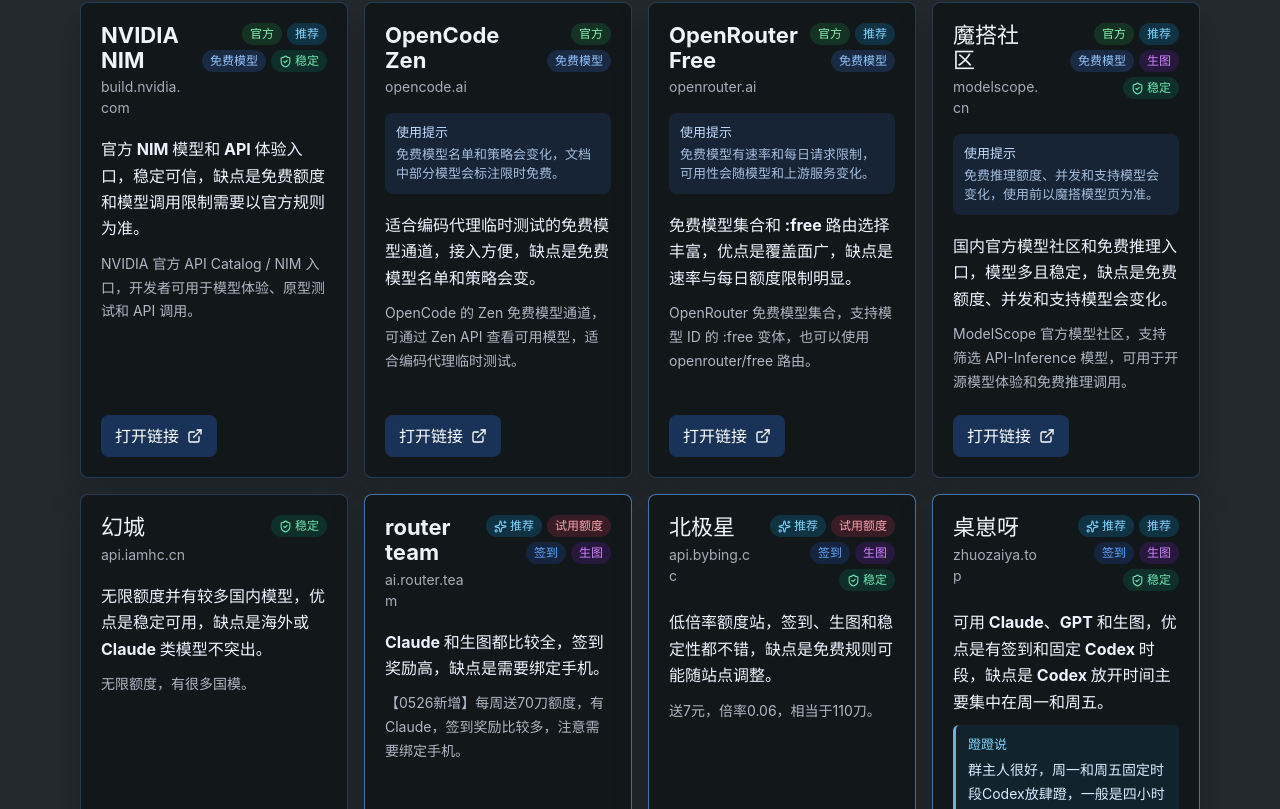
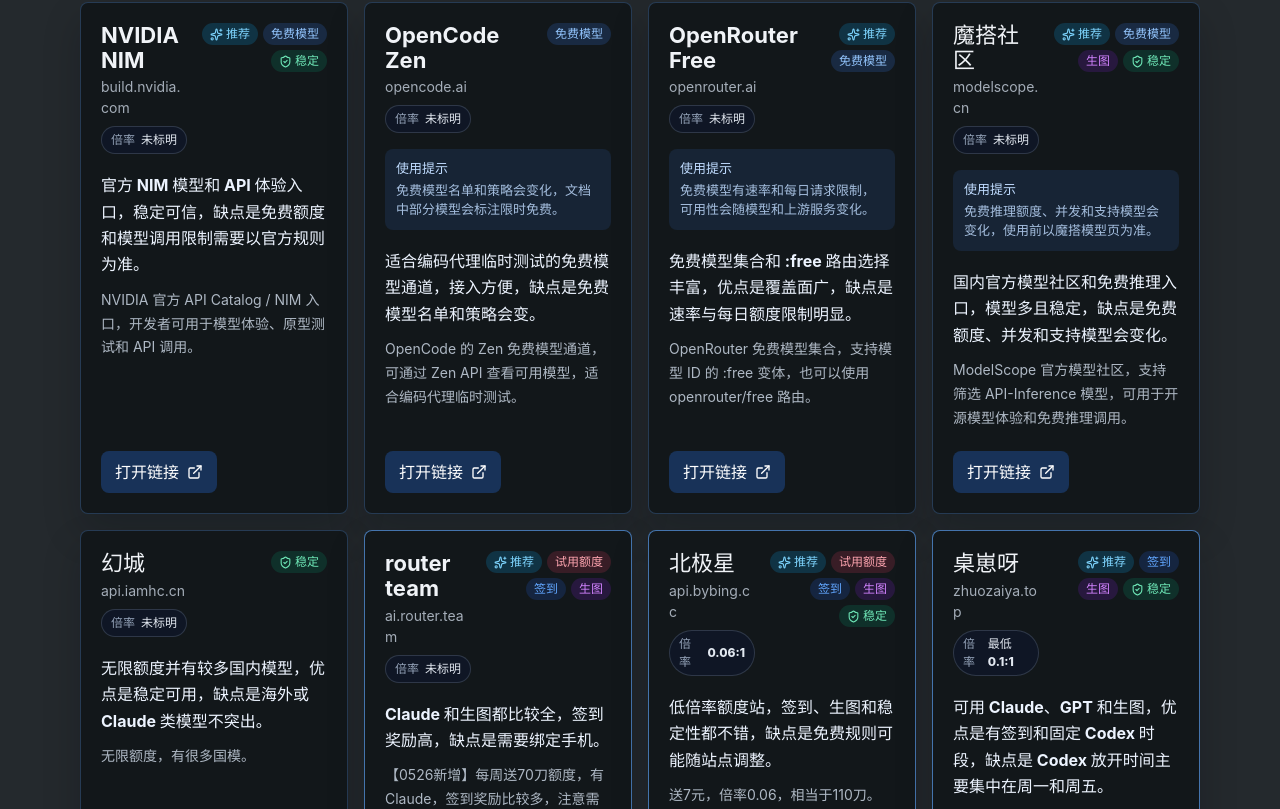
Before and after one commit to guoxueziliao/dengdeng-public-nav, a React (Vite) app: page / in a window 1280 px wide. Shown: the part 1051-1860 px from the top of the page. Built offline with nearby package versions, Linux system fonts and the light colour scheme.

Commit message:
Refine tags and quota rate display

```diff
--- a/src/App.css
+++ b/src/App.css
@@ -276,6 +276,25 @@
   overflow-wrap: anywhere;
 }
 
+.quota-rate {
+  display: inline-flex;
+  align-items: center;
+  gap: 6px;
+  margin: 8px 0 0;
+  border: 1px solid rgba(148, 163, 184, 0.24);
+  border-radius: 999px;
+  background: rgba(15, 23, 42, 0.72);
+  color: #e2e8f0;
+  padding: 4px 9px;
+  font-size: 12px;
+  font-weight: 800;
+}
+
+.quota-rate span {
+  color: #94a3b8;
+  font-weight: 750;
+}
+
 .site-tags {
   display: flex;
   flex-wrap: wrap;
@@ -335,11 +354,6 @@
 .tag-free-model {
   background: rgba(59, 130, 246, 0.18);
   color: #93c5fd;
-}
-
-.tag-official {
-  background: rgba(34, 197, 94, 0.16);
-  color: #86efac;
 }
 
 .registration-note {
@@ -405,7 +419,7 @@
 }
 
 .dengdeng-says {
-  margin: 0 0 14px;
+  margin: 14px 0 0;
   border-left: 3px solid rgba(125, 211, 252, 0.82);
   border-radius: 6px;
   background: rgba(14, 165, 233, 0.09);
@@ -442,6 +456,7 @@
   gap: 8px;
   width: fit-content;
   min-height: 42px;
+  margin-top: auto;
   border-radius: 8px;
   background: #183258;
   color: #ffffff;
--- a/src/components/SiteCard.tsx
+++ b/src/components/SiteCard.tsx
@@ -1,5 +1,7 @@
 import { Clock3, ExternalLink, LockKeyhole, ShieldCheck, Sparkles } from 'lucide-react'
 import type { PublicSite, RegistrationStatus, SiteTag } from '../data/sites'
+
+const tagOrder: SiteTag[] = ['推荐', '免费模型', '限注', '试用额度', '签到', '生图', '稳定', '新站']
 
 const tagClass: Record<SiteTag, string> = {
   推荐: 'tag-recommend',
@@ -27,27 +29,23 @@
 }
 
 export function SiteCard({ site }: SiteCardProps) {
+  const visibleTags = tagOrder.filter((tag) => site.tags.includes(tag))
+
   return (
     <article className="site-card" data-kind={site.kind}>
       <div className="site-card__topline">
         <div>
           <h2>{site.name}</h2>
           <p className="site-domain">{site.domain}</p>
+          <p className="quota-rate">
+            <span>倍率</span>
+            {site.usdQuotaCost}
+          </p>
         </div>
         <div className="site-tags" aria-label={`${site.name} 标签`}>
-          {site.kind === 'official' ? (
-            <span className="tag tag-official" title="官方入口">
-              官方
-            </span>
-          ) : null}
-          {site.kind === 'recommended' ? (
-            <span className="tag tag-recommend" title="推荐">
-              <Sparkles aria-hidden="true" size={13} />
-              推荐
-            </span>
-          ) : null}
-          {site.tags.map((tag) => (
+          {visibleTags.map((tag) => (
             <span className={`tag ${tagClass[tag]}`} key={tag}>
+              {tag === '推荐' ? <Sparkles aria-hidden="true" size={13} /> : null}
               {tag === '稳定' ? <ShieldCheck aria-hidden="true" size={13} /> : null}
               {tag}
             </span>
@@ -72,17 +70,17 @@
         </div>
       ) : null}
       <p className="site-summary">{site.summary}</p>
+      <p className="site-description">{site.description}</p>
+      <a className="open-link" href={site.url} rel="noreferrer" target="_blank">
+        打开链接
+        <ExternalLink aria-hidden="true" size={16} />
+      </a>
       {site.dengdengSays ? (
         <div className="dengdeng-says">
           <span>蹬蹬说</span>
           <p>{site.dengdengSays}</p>
         </div>
       ) : null}
-      <p className="site-description">{site.description}</p>
-      <a className="open-link" href={site.url} rel="noreferrer" target="_blank">
-        打开链接
-        <ExternalLink aria-hidden="true" size={16} />
-      </a>
     </article>
   )
 }
--- a/src/data/sites.ts
+++ b/src/data/sites.ts
@@ -13,6 +13,7 @@
   url: string
   summary: string
   description: string
+  usdQuotaCost: string
   dengdengSays?: string
   tags: SiteTag[]
   kind: SiteKind
@@ -42,6 +43,7 @@
     url: 'https://build.nvidia.com/',
     summary: '官方 NIM 模型和 API 体验入口，稳定可信，缺点是免费额度和模型调用限制需要以官方规则为准。',
     description: 'NVIDIA 官方 API Catalog / NIM 入口，开发者可用于模型体验、原型测试和 API 调用。',
+    usdQuotaCost: '未标明',
     tags: ['推荐', '免费模型', '稳定'],
     kind: 'official',
     priority: 114,
@@ -52,6 +54,7 @@
     url: 'https://opencode.ai/docs/zen/',
     summary: '适合编码代理临时测试的免费模型通道，接入方便，缺点是免费模型名单和策略会变。',
     description: 'OpenCode 的 Zen 免费模型通道，可通过 Zen API 查看可用模型，适合编码代理临时测试。',
+    usdQuotaCost: '未标明',
     tags: ['免费模型'],
     kind: 'official',
     priority: 112,
@@ -67,6 +70,7 @@
     url: 'https://openrouter.ai/collections/free-models',
     summary: '免费模型集合和 :free 路由选择丰富，优点是覆盖面广，缺点是速率与每日额度限制明显。',
     description: 'OpenRouter 免费模型集合，支持模型 ID 的 :free 变体，也可以使用 openrouter/free 路由。',
+    usdQuotaCost: '未标明',
     tags: ['推荐', '免费模型'],
     kind: 'official',
     priority: 110,
@@ -78,6 +82,7 @@
     url: 'https://www.modelscope.cn/models?task=chat&support=api',
     summary: '国内官方模型社区和免费推理入口，模型多且稳定，缺点是免费额度、并发和支持模型会变化。',
     description: 'ModelScope 官方模型社区，支持筛选 API-Inference 模型，可用于开源模型体验和免费推理调用。',
+    usdQuotaCost: '未标明',
     tags: ['推荐', '免费模型', '生图', '稳定'],
     kind: 'official',
     priority: 108,
@@ -89,6 +94,7 @@
     url: 'https://new-api.abrdns.com',
     summary: '纯公益站，签到和生图都有，优点是每天给额度，缺点是主要依赖签到补量。',
     description: '【0526新增】纯公益站，每天签到10刀左右，有 DeepSeek。',
+    usdQuotaCost: '未标明',
     tags: ['签到', '生图'],
     kind: 'normal',
     priority: 80,
@@ -99,6 +105,7 @@
     url: 'https://huashang.dpnds.org',
     summary: '主打 DeepSeek 的纯公益站，注册和签到都有额度，缺点是模型范围主要集中在 DeepSeek。',
     description: '【0526新增】纯公益站，注册送11刀，有几乎免费的 DeepSeek 全系列。',
+    usdQuotaCost: '未标明',
     tags: ['试用额度', '签到'],
     kind: 'normal',
     priority: 74,
@@ -109,7 +116,8 @@
     url: 'https://ai.router.team',
     summary: 'Claude 和生图都比较全，签到奖励高，缺点是需要绑定手机。',
     description: '【0526新增】每周送70刀额度，有 Claude，签到奖励比较多，注意需要绑定手机。',
-    tags: ['试用额度', '签到', '生图'],
+    usdQuotaCost: '未标明',
+    tags: ['推荐', '试用额度', '签到', '生图'],
     kind: 'recommended',
     priority: 98,
   },
@@ -119,6 +127,7 @@
     url: 'https://zhuozaiya.top',
     summary: '可用 Claude、GPT 和生图，优点是有签到和固定 Codex 时段，缺点是 Codex 放开时间主要集中在周一和周五。',
     description: '提供 Claude、GPT、生图分组和签到额度，周一和周五有固定时段 Codex 可用。',
+    usdQuotaCost: '最低 0.1:1',
     dengdengSays: '群主人很好，周一和周五固定时段Codex放肆蹬，一般是四小时左右。首字速度2-5秒左右。有问题也会迅速修复。',
     tags: ['推荐', '签到', '生图', '稳定'],
     kind: 'recommended',
@@ -134,6 +143,7 @@
     url: 'https://kaiaigo.com',
     summary: '公测新站主打全部 Pro 号池和限时空投，优点是可领额度可能较高，缺点是实际福利变化很快。',
     description: 'KaiAiGo 公测中，宣传包含全部 Pro 号池；已知注册基础额度约10刀，早期用户和群内活动曾出现1000刀、500刀等空投，当前是否仍发放需以站内活动为准。',
+    usdQuotaCost: '未标明',
     dengdengSays: '实际领取到1510刀，包含注册10刀、管理员发放的1000刀、1群人满以后的500刀，差不多发了几百个1000刀。',
     tags: ['推荐', '生图', '新站'],
     kind: 'normal',
@@ -152,6 +162,7 @@
     url: 'https://tokenwork.app',
     summary: '新站注册送较多额度，模型版本较新，缺点是站点稳定性还需要观察。',
     description: '【0526新增】注册送50刀，模型5.4、5.5，倍率2x左右，新站。',
+    usdQuotaCost: '2:1',
     tags: ['试用额度'],
     kind: 'normal',
     priority: 58,
@@ -166,6 +177,7 @@
     url: 'https://aiok.club',
     summary: '一次性注册额度很高，适合试用，缺点是模型质量可能偏低。',
     description: '注册250刀，模型质量可能比较低。',
+    usdQuotaCost: '未标明',
     tags: ['试用额度'],
     kind: 'normal',
     priority: 42,
@@ -176,6 +188,7 @@
     url: 'https://api456.me',
     summary: '登录送硬币且有 DeepSeek，适合短期使用，缺点是可用次数有限。',
     description: '登录送35硬币，大概可以用150次，有 DeepSeek。',
+    usdQuotaCost: '未标明',
     tags: ['试用额度', '签到', '生图'],
     kind: 'normal',
     priority: 70,
@@ -186,6 +199,7 @@
     url: 'https://www.xn--mkrw42a.com',
     summary: '提供免费的 Minimax 2.7，入口简单，缺点是模型选择比较单一。',
     description: 'Minimax 2.7 免费。',
+    usdQuotaCost: '未标明',
     tags: [],
     kind: 'normal',
     priority: 45,
@@ -196,6 +210,7 @@
     url: 'https://freeapi.dgbmc.top',
     summary: '注册和签到都有额度，支持生图，缺点是当前可用模型数量不多。',
     description: '注册80刀，签到40刀，目前只有 image2、GLM5.1、gork4.2。',
+    usdQuotaCost: '未标明',
     tags: ['签到', '生图'],
     kind: 'normal',
     priority: 66,
@@ -206,6 +221,7 @@
     url: 'https://api.iamhc.cn',
     summary: '无限额度并有较多国内模型，优点是稳定可用，缺点是海外或 Claude 类模型不突出。',
     description: '无限额度，有很多国模。',
+    usdQuotaCost: '未标明',
     tags: ['稳定'],
     kind: 'normal',
     priority: 100,
@@ -216,6 +232,7 @@
     url: 'https://ai.nexahub.one',
     summary: '注册送一周订阅，适合快速体验，缺点是福利偏一次性。',
     description: '最近注册送一周订阅。',
+    usdQuotaCost: '未标明',
     tags: ['试用额度', '稳定'],
     kind: 'normal',
     priority: 84,
@@ -230,6 +247,7 @@
     url: 'https://helpcoder.cc',
     summary: '注册送和签到额度都不少，适合尝鲜，缺点是不稳定。',
     description: '注册100刀，签到60刀，不稳定。',
+    usdQuotaCost: '未标明',
     tags: ['试用额度', '签到'],
     kind: 'normal',
     priority: 46,
@@ -240,6 +258,7 @@
     url: 'https://www.aixiaobai.cloud',
     summary: '新站可通过邀请码和群内领取额度，优点是有 GPT5.5，缺点是获取额度步骤较多。',
     description: '注册填 LLNB 多10刀，注册后进群找群主要20刀，有 GPT5.5，新开的站。',
+    usdQuotaCost: '未标明',
     tags: ['试用额度'],
     kind: 'normal',
     priority: 52,
@@ -250,6 +269,7 @@
     url: 'https://api.denxio.top',
     summary: '有签到和试用额度，倍率0.2且并发5，优点是每天可领额度，缺点是更高并发需要找管理员。',
     description: '纯公益站，有签到和试用额度，倍率0.2；目前有限时三天活动，用完后每天可以领100刀。',
+    usdQuotaCost: '0.2:1',
     dengdengSays: '并发5，如果不够可以找管理员加，目前有限时三天活动，用完每天可以领100刀。',
     tags: ['试用额度', '签到', '稳定'],
     kind: 'normal',
@@ -267,6 +287,7 @@
     url: 'https://52mx.net',
     summary: '登录送额度且周末可用 GPT5.5，优点是有缓存，缺点是主要靠特定时段体验。',
     description: '登录送20刀，正常倍率有缓存，周末可以用 GPT5.5。',
+    usdQuotaCost: '未标明',
     tags: ['试用额度', '签到'],
     kind: 'normal',
     priority: 60,
@@ -281,7 +302,8 @@
     url: 'https://api.bybing.cc',
     summary: '低倍率额度站，签到、生图和稳定性都不错，缺点是免费规则可能随站点调整。',
     description: '送7元，倍率0.06，相当于110刀。',
-    tags: ['试用额度', '签到', '生图', '稳定'],
+    usdQuotaCost: '0.06:1',
+    tags: ['推荐', '试用额度', '签到', '生图', '稳定'],
     kind: 'recommended',
     priority: 96,
   },
@@ -291,6 +313,7 @@
     url: 'https://agentrouter.org',
     summary: 'GitHub 登录即可拿额度，入口方便，缺点是更偏一次性体验。',
     description: 'GitHub 登录，送100刀。',
+    usdQuotaCost: '未标明',
     tags: ['试用额度'],
     kind: 'normal',
     priority: 64,
@@ -301,6 +324,7 @@
     url: 'https://api.uu6.top',
     summary: '注册送额度且有 Claude，适合短期体验，缺点是初始额度不算多。',
     description: '这个注册10刀，有 Claude。',
+    usdQuotaCost: '未标明',
     tags: ['试用额度', '签到', '稳定'],
     kind: 'normal',
     priority: 68,
@@ -311,6 +335,7 @@
     url: 'https://api.code-relay.com',
     summary: '登录送额度并提供 Claude，优点是开箱快，缺点是长期额度来源不明确。',
     description: '登录送50刀，有 Claude。',
+    usdQuotaCost: '未标明',
     tags: ['试用额度'],
     kind: 'normal',
     priority: 72,
@@ -321,6 +346,7 @@
     url: 'https://token.dialoguedui.com',
     summary: '注册送和群内补额度，特价分组倍率低，缺点是需要额外找群主领取。',
     description: '注册送2刀，找群主再拿2刀，特价分组0.06；综合相当于60刀。',
+    usdQuotaCost: '最低 0.06:1',
     tags: ['试用额度', '签到', '生图'],
     kind: 'normal',
     priority: 56,
@@ -331,6 +357,7 @@
     url: 'https://superapi.buzz',
     summary: '登录送额度且标称量很大，适合测试，缺点是倍率规则比较极端。',
     description: '这个登录送4刀，但是倍率是0.001，等于4000刀。',
+    usdQuotaCost: '0.001:1',
     tags: ['试用额度', '签到'],
     kind: 'normal',
     priority: 50,
```
